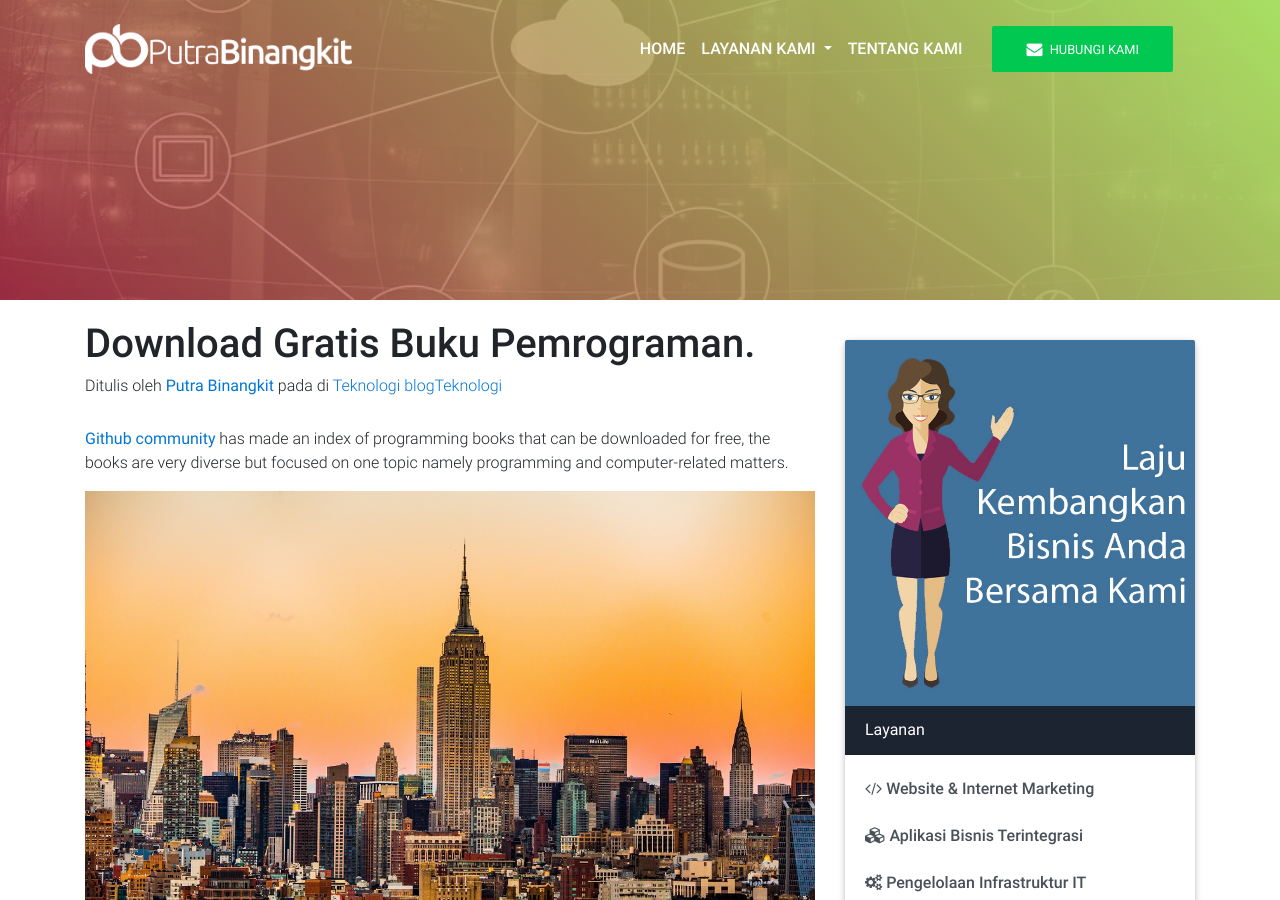
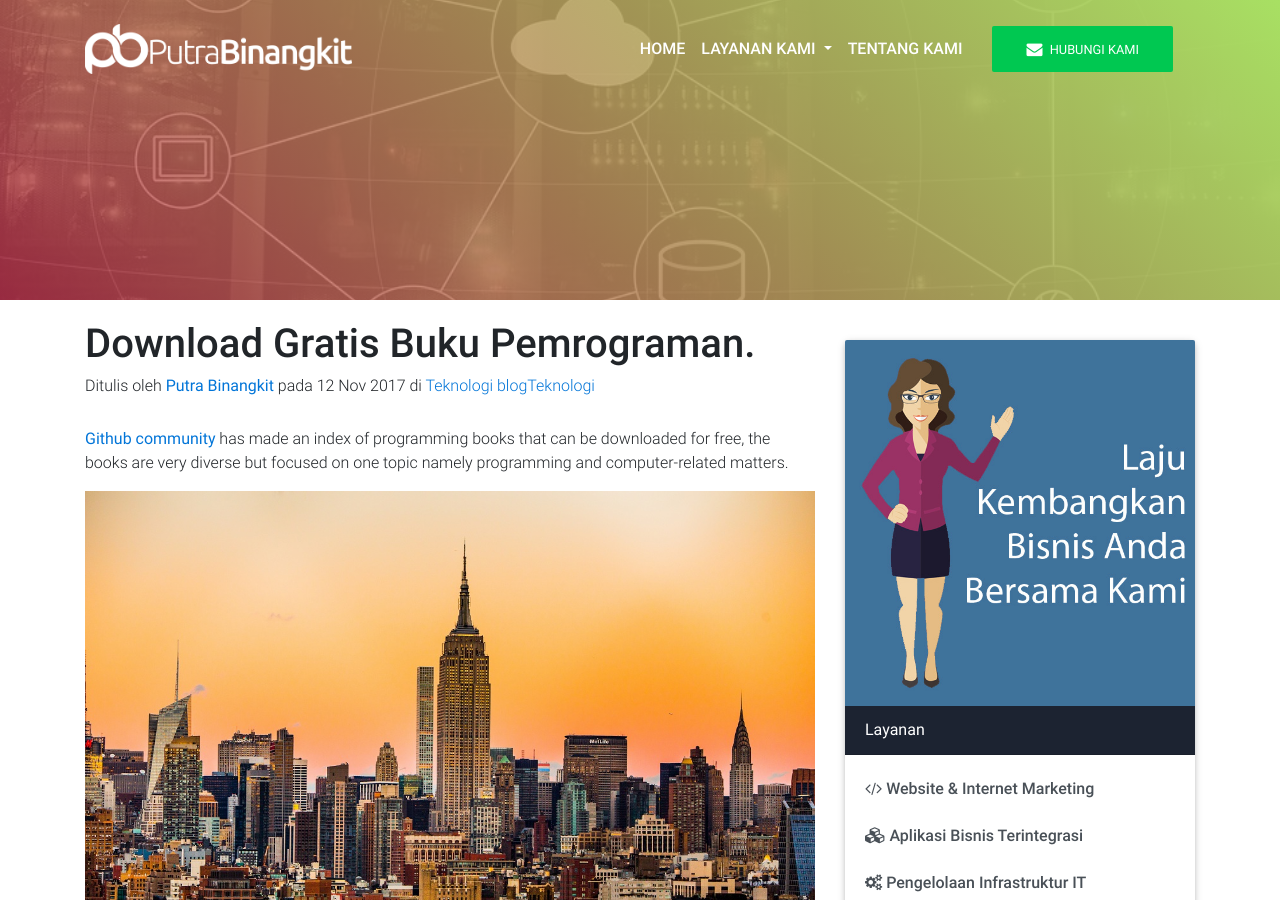
Before and after one commit to PutraBinangkit/putrabinangkit.github.io, a Jekyll site: the page built from _posts/2017-11-12-download-gratis-buku-pemrograman.markdown, in a window 1280 px wide and 900 px high. Built offline with Jekyll 4.4.1, drawn with Linux system fonts in a browser that asks for light colours.

```diff
--- a/_layouts/single-post.html
+++ b/_layouts/single-post.html
@@ -14,7 +14,7 @@ layout: default
                     <div class="post-wrapper wow fadeIn" data-wow-delay="0.2s">
                         <!--Post data-->
                         <h1 class="h1-responsive font-bold">{{ page.title }}</h1>
-                           <h6>Ditulis oleh <a href="{{ site.baseurl }}"><strong>Putra Binangkit</strong></a> pada {{ post.date | date_to_string }} di  {% for tag in site.categories %}<a href="#{{ tag[0] | slugify }}">{{ tag[0] }}</a>{% endfor %}</h6>
+                           <h6>Ditulis oleh <a href="{{ site.baseurl }}"><strong>Putra Binangkit</strong></a> pada {{ page.date | date_to_string }} di  {% for tag in site.categories %}<a href="#{{ tag[0] | slugify }}">{{ tag[0] }}</a>{% endfor %}</h6>
 
                          <br>
 
```
